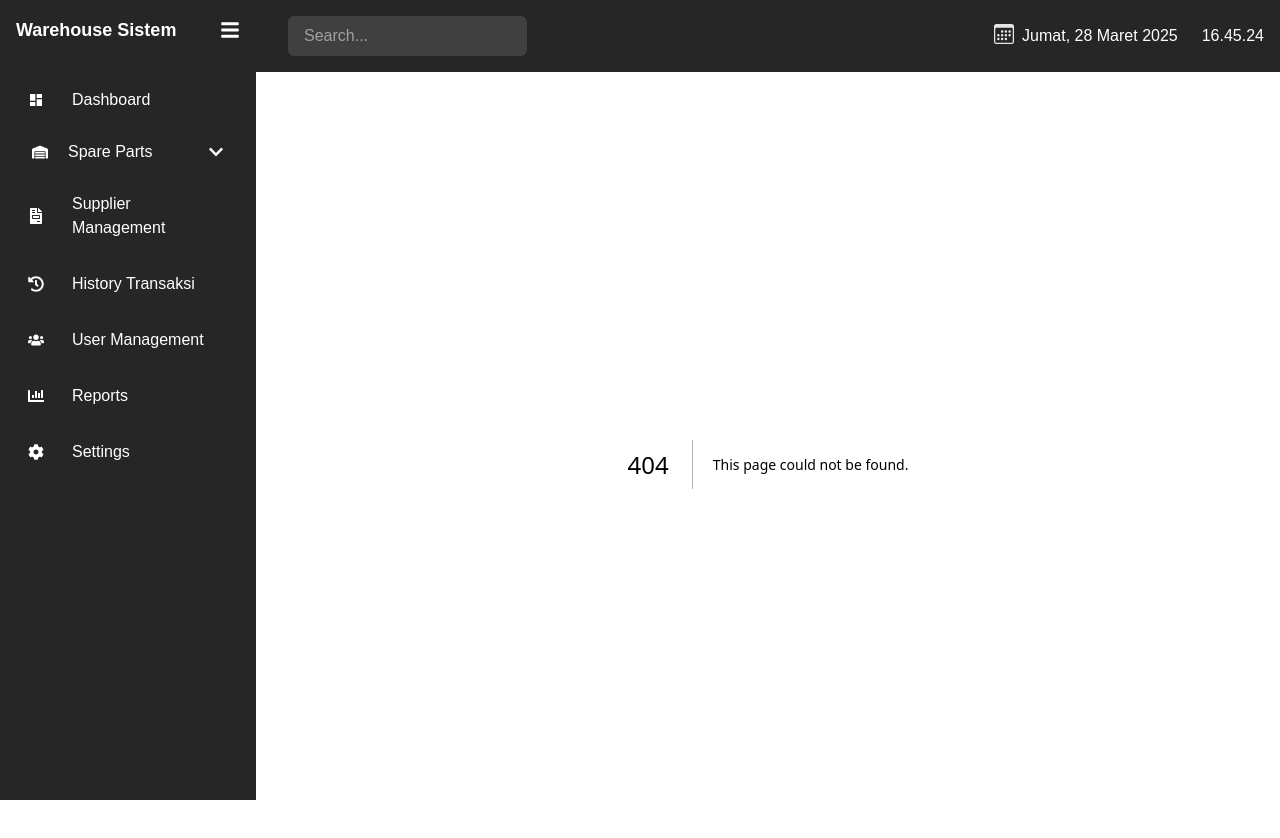
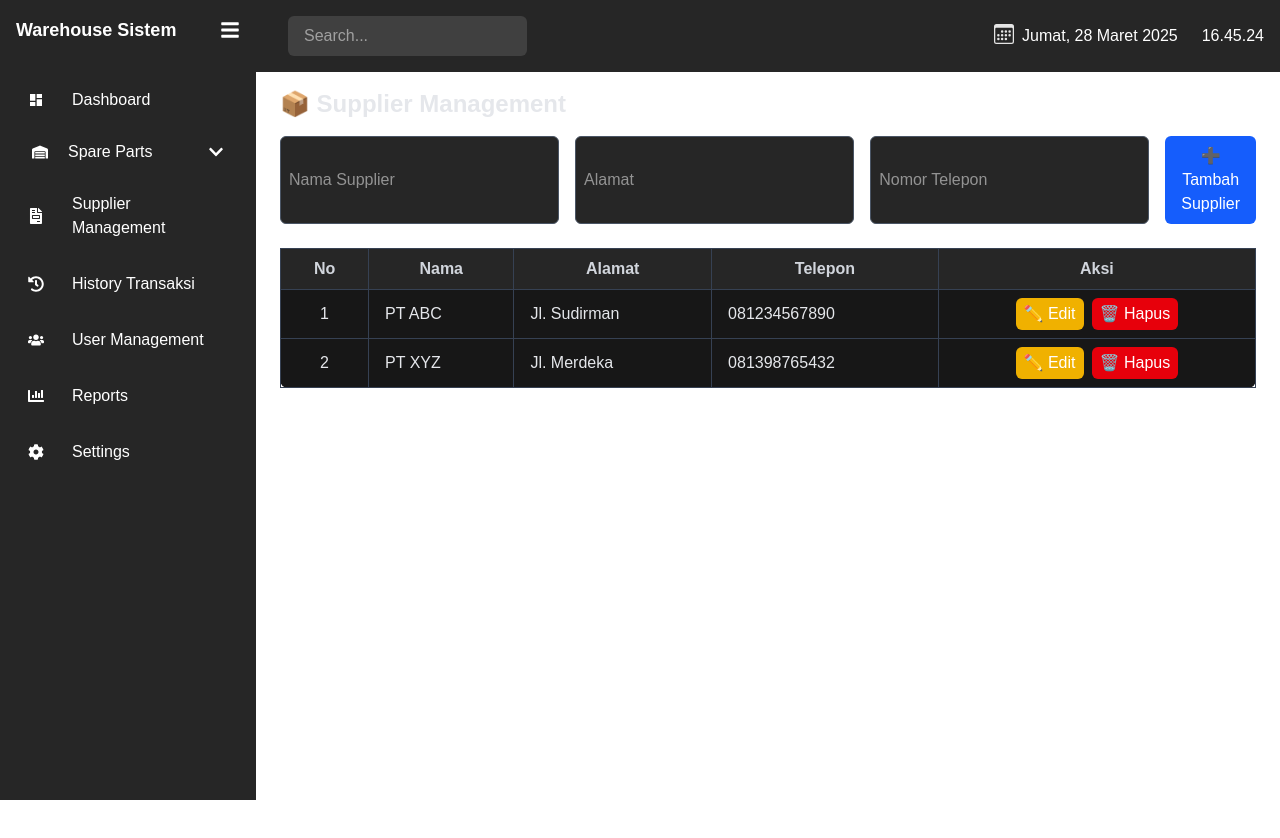
Before and after one commit to rapleeee/warehouse-management-system, a Next.js app: page /SupplierManagement in a window 1280 px wide. Before the commit this address had no page. Shown: the top 838 px of the page. After the commit the page ends 800 px from the top, so only its background shows below. Built offline with nearby package versions, Linux system fonts and the light colour scheme.

Commit message:
feat:update pagesuppliermanagement & report

```diff
--- a/src/app/BarangKeluar/page.tsx
+++ b/src/app/BarangKeluar/page.tsx
@@ -1,42 +1,47 @@
 "use client";
 import React, { useState } from "react";
-import {  FaBarcode } from "react-icons/fa";
+import { FaBarcode } from "react-icons/fa";
 
 const BarangKeluar = () => {
-    // State untuk daftar barang keluar
     const [barangKeluar, setBarangKeluar] = useState([
-        { id: 1, nama: "Oli Mesin", jumlah: 5, pengeluar: "", tanggalKeluar: "", status: "Menunggu Scan", rfid: "" },
-        { id: 2, nama: "Busi Motor", jumlah: 10, pengeluar: "", tanggalKeluar: "", status: "Menunggu Scan", rfid: "" },
+        { id: 1, nama: "Genta Elektrik", jumlah: 75, pengeluar: "", tanggalKeluar: "", status: "Menunggu Scan", rfid: "", rfidInput: "" },
+        { id: 2, nama: "Radio Lokomotif", jumlah: 45, pengeluar: "", tanggalKeluar: "", status: "Menunggu Scan", rfid: "", rfidInput: "" },
+        { id: 3, nama: "Axle Counter", jumlah: 30, pengeluar: "", tanggalKeluar: "", status: "Menunggu Scan", rfid: "", rfidInput: "" },
+        { id: 4, nama: "Interlocking", jumlah: 30, pengeluar: "", tanggalKeluar: "", status: "Menunggu Scan", rfid: "", rfidInput: "" },
     ]);
 
-    // State untuk RFID input
-    const [rfidInput, setRfidInput] = useState("");
     const [pengeluar, setPengeluar] = useState("");
 
-    // Handle scan RFID
     const handleScanRFID = (id: number) => {
-        if (!rfidInput || !pengeluar) {
-            alert("Masukkan RFID dan nama pengeluar!");
-            return;
-        }
+        setBarangKeluar((prev) =>
+            prev.map((item) => {
+                if (item.id === id) {
+                    if (!item.rfidInput || !pengeluar) {
+                        alert("Masukkan RFID dan nama pengeluar!");
+                        return item;
+                    }
 
-        setBarangKeluar(
-            barangKeluar.map((item) =>
-                item.id === id
-                    ? {
+                    return {
                         ...item,
+                        rfid: item.rfidInput,
                         status: "Dikeluarkan",
-                        rfid: rfidInput,
-                        pengeluar: pengeluar,
+                        pengeluar,
                         tanggalKeluar: new Date().toLocaleString(),
-                    }
-                    : item
+                        rfidInput: ""
+                    };
+                }
+                return item;
+            })
+        );
+        setPengeluar("");
+    };
+
+    const handleRfidInputChange = (id: number, value: string) => {
+        setBarangKeluar((prev) =>
+            prev.map((item) =>
+                item.id === id ? { ...item, rfidInput: value } : item
             )
         );
-
-        // Reset input RFID dan Pengeluar
-        setRfidInput("");
-        setPengeluar("");
     };
 
     return (
@@ -51,7 +56,7 @@ const BarangKeluar = () => {
                     className="p-2 rounded-md bg-neutral-800 text-white w-full border border-gray-600"
                 />
             </div>
-            {/* Tabel Barang Keluar */}
+
             <div className="overflow-x-auto">
                 <table className="w-full border-collapse border border-gray-700 bg-neutral-900 rounded-lg text-gray-300">
                     <thead className="bg-neutral-800 text-gray-200 uppercase">
@@ -83,8 +88,8 @@ const BarangKeluar = () => {
                                     <div className="flex items-center gap-2">
                                         <input
                                             type="text"
-                                            value={rfidInput}
-                                            onChange={(e) => setRfidInput(e.target.value)}
+                                            value={item.rfidInput}
+                                            onChange={(e) => handleRfidInputChange(item.id, e.target.value)}
                                             placeholder="Scan RFID"
                                             className="p-1 rounded-md bg-[#D4EBF8] text-neutral-800 border border-gray-600 w-32"
                                         />
--- /dev/null
+++ b/src/app/Laporan/page.tsx
@@ -0,0 +1,80 @@
+"use client";
+import React, { useState } from "react";
+
+const Laporan = () => {
+    const [pengeluarFilter, setPengeluarFilter] = useState("");
+    const [tanggalFilter, setTanggalFilter] = useState("");
+
+    // Dummy data sementara
+    const dataLaporan = [
+        { id: 1, nama: "Genta Elektrik", jumlah: 20, pengeluar: "Budi", tanggal: "2025-04-12" },
+        { id: 2, nama: "Axle Counter", jumlah: 10, pengeluar: "Rani", tanggal: "2025-04-13" },
+        { id: 3, nama: "Radio Lokomotif", jumlah: 15, pengeluar: "Budi", tanggal: "2025-04-14" },
+    ];
+
+    const dataFilter = dataLaporan.filter(item => {
+        return (
+            (pengeluarFilter === "" || item.pengeluar.toLowerCase().includes(pengeluarFilter.toLowerCase())) &&
+            (tanggalFilter === "" || item.tanggal === tanggalFilter)
+        );
+    });
+
+    return (
+        <div className="p-6 text-gray-200">
+            <h1 className="text-2xl font-bold mb-4">📊 Laporan Barang Keluar</h1>
+
+            <div className="flex gap-4 mb-6">
+                <input
+                    type="date"
+                    value={tanggalFilter}
+                    onChange={(e) => setTanggalFilter(e.target.value)}
+                    className="p-2 rounded-md bg-neutral-800 text-white border border-gray-600"
+                    placeholder="Filter Tanggal"
+                />
+                <input
+                    type="text"
+                    placeholder="Filter Pengeluar"
+                    value={pengeluarFilter}
+                    onChange={(e) => setPengeluarFilter(e.target.value)}
+                    className="p-2 rounded-md bg-neutral-800 text-white border border-gray-600"
+                />
+            </div>
+
+            <table className="w-full border-collapse border border-gray-700 bg-neutral-900 rounded-lg">
+                <thead className="bg-neutral-800 text-gray-300">
+                    <tr>
+                        <th className="border border-gray-700 px-4 py-2">No</th>
+                        <th className="border border-gray-700 px-4 py-2">Nama Barang</th>
+                        <th className="border border-gray-700 px-4 py-2">Jumlah</th>
+                        <th className="border border-gray-700 px-4 py-2">Pengeluar</th>
+                        <th className="border border-gray-700 px-4 py-2">Tanggal</th>
+                    </tr>
+                </thead>
+                <tbody>
+                    {dataFilter.length === 0 ? (
+                        <tr>
+                            <td colSpan={5} className="text-center py-4 text-gray-400">Tidak ada data</td>
+                        </tr>
+                    ) : (
+                        dataFilter.map((item, index) => (
+                            <tr key={item.id} className="hover:bg-neutral-800">
+                                <td className="border border-gray-700 px-4 py-2 text-center">{index + 1}</td>
+                                <td className="border border-gray-700 px-4 py-2">{item.nama}</td>
+                                <td className="border border-gray-700 px-4 py-2 text-center">{item.jumlah}</td>
+                                <td className="border border-gray-700 px-4 py-2 text-center">{item.pengeluar}</td>
+                                <td className="border border-gray-700 px-4 py-2 text-center">{item.tanggal}</td>
+                            </tr>
+                        ))
+                    )}
+                </tbody>
+            </table>
+
+            <div className="mt-6 flex gap-3">
+                <button className="bg-blue-600 hover:bg-blue-700 text-white px-4 py-2 rounded-md" onClick={() => alert("PDF berhasil diunduh!")}>📥 Export PDF</button>
+                <button className="bg-green-600 hover:bg-green-700 text-white px-4 py-2 rounded-md" onClick={() => alert("Excel berhasil diunduh!")}>📥 Export Excel</button>
+            </div>
+        </div>
+    );
+};
+
+export default Laporan;
--- /dev/null
+++ b/src/app/SupplierManagement/page.tsx
@@ -0,0 +1,146 @@
+"use client";
+import React, { useState } from "react";
+
+interface Supplier {
+  id: number;
+  nama: string;
+  alamat: string;
+  telepon: string;
+}
+
+const SupplierManagement = () => {
+  const [suppliers, setSuppliers] = useState<Supplier[]>([
+    { id: 1, nama: "PT ABC", alamat: "Jl. Sudirman", telepon: "081234567890" },
+    { id: 2, nama: "PT XYZ", alamat: "Jl. Merdeka", telepon: "081398765432" },
+  ]);
+
+  const [nama, setNama] = useState("");
+  const [alamat, setAlamat] = useState("");
+  const [telepon, setTelepon] = useState("");
+  const [editId, setEditId] = useState<number | null>(null);
+
+  const resetForm = () => {
+    setNama("");
+    setAlamat("");
+    setTelepon("");
+    setEditId(null);
+  };
+
+  const handleAddOrUpdate = () => {
+    if (!nama || !alamat || !telepon) {
+      alert("Semua field harus diisi!");
+      return;
+    }
+
+    if (editId !== null) {
+      // Update supplier
+      setSuppliers(suppliers.map(s =>
+        s.id === editId ? { id: s.id, nama, alamat, telepon } : s
+      ));
+    } else {
+      // Tambah supplier
+      const newSupplier: Supplier = {
+        id: Date.now(),
+        nama,
+        alamat,
+        telepon,
+      };
+      setSuppliers([...suppliers, newSupplier]);
+    }
+
+    resetForm();
+  };
+
+  const handleEdit = (supplier: Supplier) => {
+    setEditId(supplier.id);
+    setNama(supplier.nama);
+    setAlamat(supplier.alamat);
+    setTelepon(supplier.telepon);
+  };
+
+  const handleDelete = (id: number) => {
+    if (confirm("Yakin ingin menghapus supplier ini?")) {
+      setSuppliers(suppliers.filter(s => s.id !== id));
+    }
+  };
+
+  return (
+    <div className="p-6 text-gray-200">
+      <h1 className="text-2xl font-bold mb-4">📦 Supplier Management</h1>
+
+      <div className="flex flex-col md:flex-row gap-4 mb-6">
+        <input
+          type="text"
+          placeholder="Nama Supplier"
+          value={nama}
+          onChange={(e) => setNama(e.target.value)}
+          className="p-2 rounded-md bg-neutral-800 text-white border border-gray-600 w-full"
+        />
+        <input
+          type="text"
+          placeholder="Alamat"
+          value={alamat}
+          onChange={(e) => setAlamat(e.target.value)}
+          className="p-2 rounded-md bg-neutral-800 text-white border border-gray-600 w-full"
+        />
+        <input
+          type="text"
+          placeholder="Nomor Telepon"
+          value={telepon}
+          onChange={(e) => setTelepon(e.target.value)}
+          className="p-2 rounded-md bg-neutral-800 text-white border border-gray-600 w-full"
+        />
+        <button
+          onClick={handleAddOrUpdate}
+          className="bg-blue-600 hover:bg-blue-700 text-white px-4 py-2 rounded-md"
+        >
+          {editId ? "💾 Simpan Perubahan" : "➕ Tambah Supplier"}
+        </button>
+      </div>
+
+      <table className="w-full border-collapse border border-gray-700 bg-neutral-900 rounded-lg">
+        <thead className="bg-neutral-800 text-gray-300">
+          <tr>
+            <th className="border border-gray-700 px-4 py-2">No</th>
+            <th className="border border-gray-700 px-4 py-2">Nama</th>
+            <th className="border border-gray-700 px-4 py-2">Alamat</th>
+            <th className="border border-gray-700 px-4 py-2">Telepon</th>
+            <th className="border border-gray-700 px-4 py-2">Aksi</th>
+          </tr>
+        </thead>
+        <tbody>
+          {suppliers.length === 0 ? (
+            <tr>
+              <td colSpan={5} className="text-center py-4 text-gray-400">Belum ada data</td>
+            </tr>
+          ) : (
+            suppliers.map((s, i) => (
+              <tr key={s.id} className="hover:bg-neutral-800">
+                <td className="border border-gray-700 px-4 py-2 text-center">{i + 1}</td>
+                <td className="border border-gray-700 px-4 py-2">{s.nama}</td>
+                <td className="border border-gray-700 px-4 py-2">{s.alamat}</td>
+                <td className="border border-gray-700 px-4 py-2">{s.telepon}</td>
+                <td className="border border-gray-700 px-4 py-2 text-center space-x-2">
+                  <button
+                    onClick={() => handleEdit(s)}
+                    className="bg-yellow-500 hover:bg-yellow-600 text-white px-2 py-1 rounded-md"
+                  >
+                    ✏️ Edit
+                  </button>
+                  <button
+                    onClick={() => handleDelete(s.id)}
+                    className="bg-red-600 hover:bg-red-700 text-white px-2 py-1 rounded-md"
+                  >
+                    🗑️ Hapus
+                  </button>
+                </td>
+              </tr>
+            ))
+          )}
+        </tbody>
+      </table>
+    </div>
+  );
+};
+
+export default SupplierManagement;
--- a/src/layouts/Sidebar.tsx
+++ b/src/layouts/Sidebar.tsx
@@ -93,10 +93,10 @@ const Sidebar = () => {
                         )}
                     </li>
 
-                    <SidebarItem icon={<FaFileInvoice />} text="Supplier Management" isOpen={isOpen} href="/Supplier" />
+                    <SidebarItem icon={<FaFileInvoice />} text="Supplier Management" isOpen={isOpen} href="/SupplierManagement" />
                     <SidebarItem icon={<FaHistory />} text="History Transaksi" isOpen={isOpen} href="/History" />
                     <SidebarItem icon={<FaUsers />} text="User Management" isOpen={isOpen} href="/User" />
-                    <SidebarItem icon={<FaChartBar />} text="Reports" isOpen={isOpen} href="/Reports" />
+                    <SidebarItem icon={<FaChartBar />} text="Reports" isOpen={isOpen} href="/Laporan" />
                     <SidebarItem icon={<FaCog />} text="Settings" isOpen={isOpen} href="/Settings" />
                 </ul>
             </div>
```
